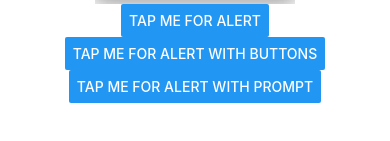
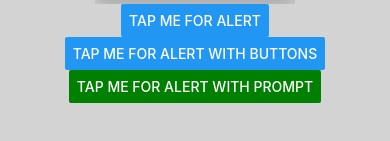
Before and after one commit to JohnSmithCoder1/DoneWithIt, a React Native app: screen / in a window 390 px wide. Shown: the part 551-692 px from the top of the page. Built offline with nearby package versions, Linux system fonts and the light colour scheme; grey boxes are pictures that could not be loaded.

Commit message:
Implement multiple styles for SafeAreaView in an array

```diff
--- a/App.js
+++ b/App.js
@@ -6,7 +6,7 @@ export default function App() {
   const handlePress = () => console.log("Text pressed");
 
   return (
-    <SafeAreaView style={styles.container}>
+    <SafeAreaView style={[styles.container, containerStyle]}>
       <Text numberOfLines={1} onPress={handlePress}>Hello Ubiquisoft</Text>
       <TouchableOpacity>
         <Image source={require('./assets/favicon.png')} />
@@ -35,6 +35,7 @@ export default function App() {
       />
       <Button
         title="Tap Me For Alert With Prompt"
+        color='green'
         onPress={() => Alert.prompt('My title', 'My message', (text) => console.log(text))} // only works on iOS
       />
       <StatusBar style="auto" />
@@ -42,7 +43,9 @@ export default function App() {
   );
 }
 
-const styles = StyleSheet.create({
+const containerStyle = { backgroundColor: 'lightgrey' };
+
+const styles = StyleSheet.create({ // this method validates the properties we pass (will throw error if misspelled, etc., instead of just using a regular javascript object)
   container: {
     flex: 1,
     backgroundColor: '#fff',
```
